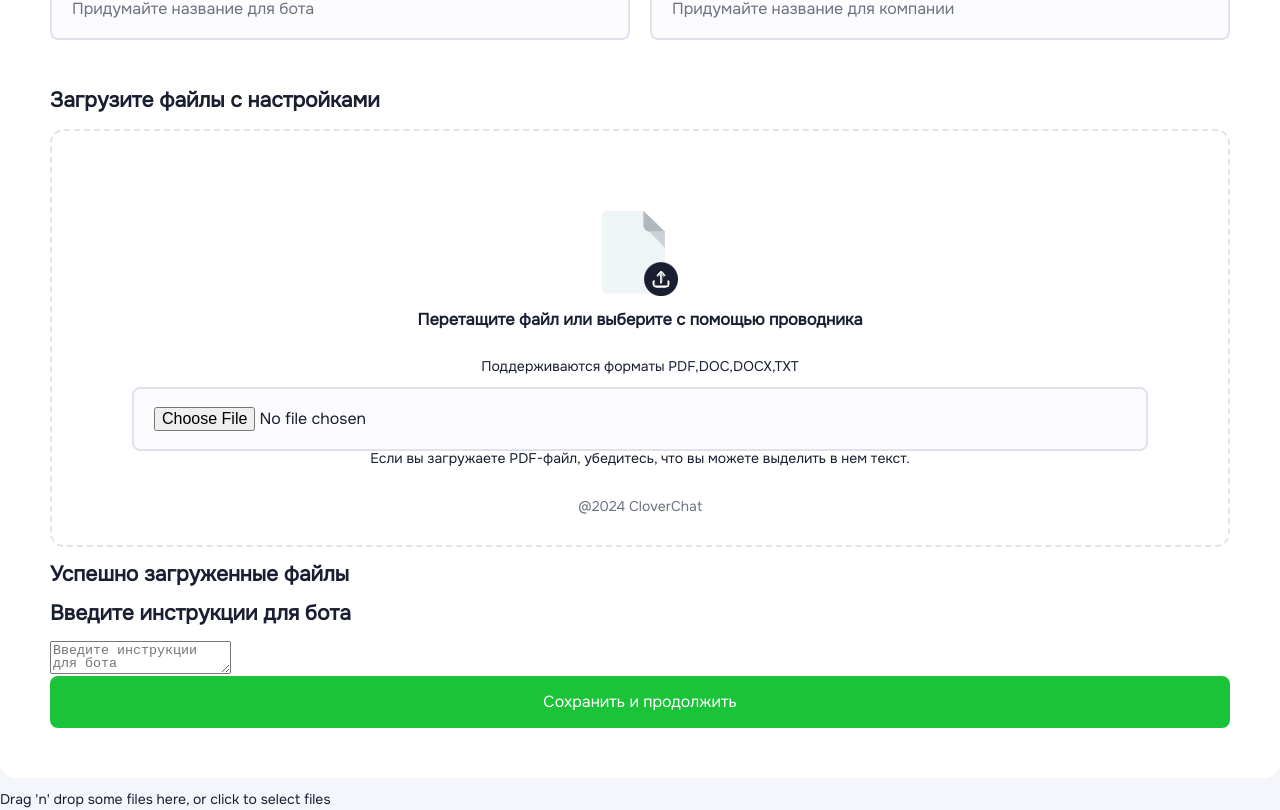
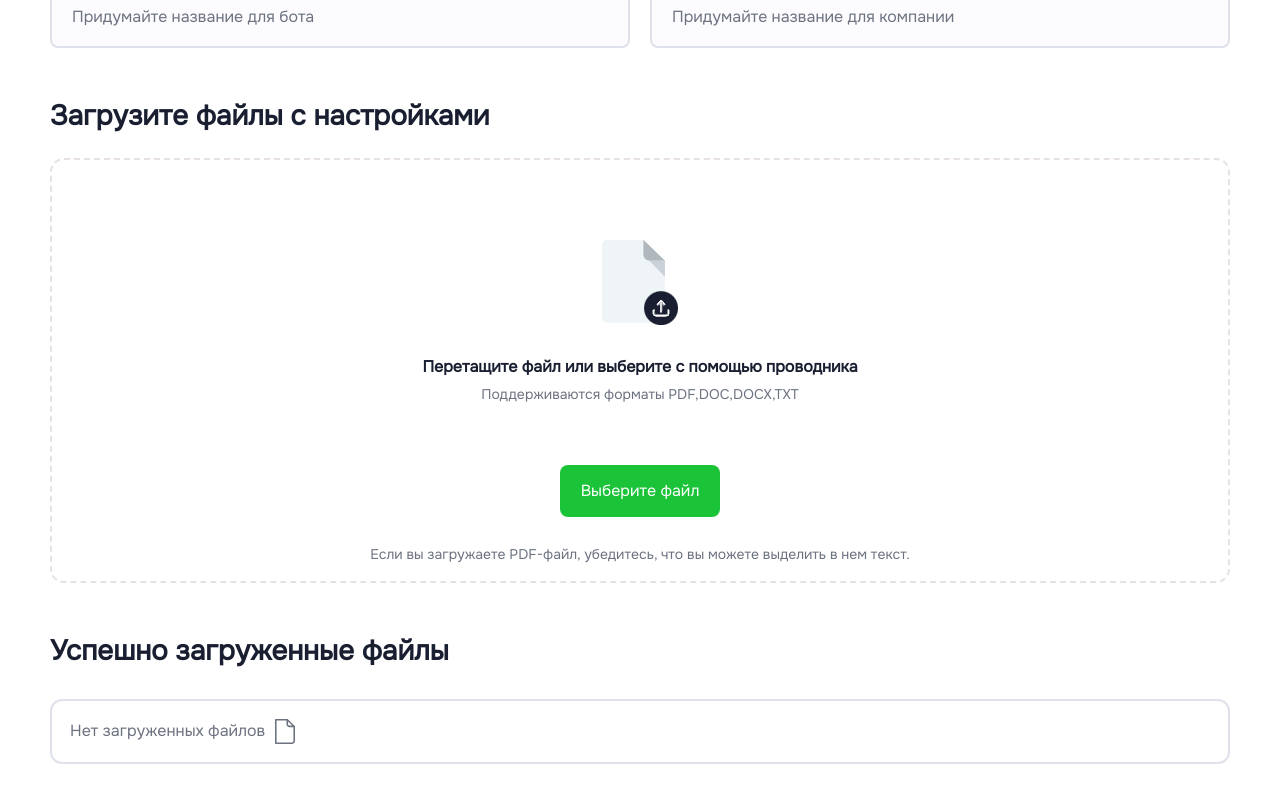
Before and after one commit to fender5234/CLG, a React (Vite) app: page / in a window 1280 px wide. Shown: the part 453-1263 px from the top of the page. Built offline with nearby package versions, Linux system fonts and the light colour scheme.

Commit message:
Верстка страницы создание нового чатбота

```diff
--- a/src/components/DropZone.jsx
+++ b/src/components/DropZone.jsx
@@ -1,20 +1,16 @@
-import React, {useCallback} from 'react'
-import {useDropzone} from 'react-dropzone'
+import React, { useCallback } from 'react'
+import { useDropzone } from 'react-dropzone'
 
-function MyDropzone() {
+function MyDropzone({ children }) {
   const onDrop = useCallback(acceptedFiles => {
     // Do something with the files
   }, [])
-  const {getRootProps, getInputProps, isDragActive} = useDropzone({onDrop})
+  const { getRootProps, getInputProps } = useDropzone({ onDrop })
 
   return (
-    <div {...getRootProps()}>
-      <input {...getInputProps()} />
-      {
-        isDragActive ?
-          <p>Drop the files here ...</p> :
-          <p>Drag 'n' drop some files here, or click to select files</p>
-      }
+    <div  {...getRootProps()}>
+      <input{...getInputProps()} />
+      {children}
     </div>
   )
 }
--- a/src/components/NewChatBot.jsx
+++ b/src/components/NewChatBot.jsx
@@ -3,6 +3,9 @@ import '../styles/input-photochat.scss'
 import '../styles/input-description.scss'
 import '../styles/new-chat-bot-form.scss'
 import '../styles/upload-wrapper.scss'
+import '../styles/chatbot-instructions.scss'
+import '../styles/chatbot-set-wrapper.scss'
+import '../styles/succes-uploaded.scss'
 import '../styles/wrapper.scss'
 
 import MyDropzone from './DropZone'
@@ -17,7 +20,12 @@ function NewChatBot() {
                     <div className="chatbot-profile__description">
                         <div className="photochat">
                             <h3 className="photochat__header">Фото чатбота</h3>
-                            <label className='photochat__label' htmlFor="photochat-input"><img src="src/assets/images/pick-photo.svg" alt="Иконка загрузки фото" /><span>Загрузить фото</span><input className='photochat__input' id="photochat-input" name="photochat" type="file" /></label>
+                            <MyDropzone>
+                                <label className='photochat__label' htmlFor="photochat-input">
+                                    <img src="src/assets/images/pick-photo.svg" alt="Иконка загрузки фото" />
+                                    <span>Загрузить фото</span>
+                                </label>
+                            </MyDropzone>
                             <span className='input-description'>Поддерживается формат JPG, PNG, and SVG до 1MB</span>
                         </div>
                     </div>
@@ -36,27 +44,28 @@ function NewChatBot() {
 
                 <div className="chatbot-upload-wrapper">
                     <h2>Загрузите файлы с настройками</h2>
+                    <MyDropzone>
                         <label className="chatbot-set-wrapper">
                             <img src="src/assets/images/pick-file.png" alt="Иконка загрузки файла" />
                             <h3>Перетащите файл или выберите с помощью проводника</h3>
                             <p>Поддерживаются форматы PDF,DOC,DOCX,TXT</p>
-                        <input id="chatbot-set" name="chatbot-set" type="file" />
+                            <button className='chatbot-set-wrapper__button'>Выберите файл</button>
                             <span>Если вы загружаете PDF-файл, убедитесь, что вы можете выделить в нем текст.</span>
                         </label>
+                    </MyDropzone>
                 </div>
 
                 <div className="succes-uploaded">
                     <h2>Успешно загруженные файлы</h2>
+                    <div className='succes-uploaded__area'><p>Нет загруженных файлов </p> <img src="src/assets/images/not-files.svg" alt="Иконка пустой файл" /></div>
                 </div>
 
                 <div className="chatbot-instructions">
                     <h2>Введите инструкции для бота</h2>
-                    <textarea name="chatbot-inctruction" id="chatbot-inctruction" placeholder='Введите инструкции для бота'></textarea>
+                    <textarea className='chatbot-inctruction' name="chatbot-inctruction" id="chatbot-inctruction" placeholder='Введите инструкции для бота'></textarea>
                 </div>
                 <button type='button'>Сохранить и продолжить</button>
             </form>
-
-            <MyDropzone />
         </div>
     )
 }
--- a/src/styles/App.scss
+++ b/src/styles/App.scss
@@ -20,10 +20,6 @@ body {
 }
 
 #root {
-    height: 100%;
-}
-
-.main {
     height: 100%;
 }
 
--- /dev/null
+++ b/src/styles/chatbot-instructions.scss
@@ -0,0 +1,14 @@
+.chatbot-inctruction {
+  color: rgb(25, 31, 49);
+  font-family: "Onest-Regular", sans-serif;
+  padding: 30px;
+  width: 100%;
+  resize: none;
+  border: 2px solid #dfe2eb;
+  border-radius: 12px;
+  min-height: 212px;
+}
+
+.chatbot-instructions>h2 {
+  margin: 0 0 20px;
+}
--- /dev/null
+++ b/src/styles/chatbot-set-wrapper.scss
@@ -0,0 +1,40 @@
+.chatbot-set-wrapper {
+  position: relative;
+  display: flex;
+  flex-direction: column;
+  justify-content: center;
+  align-items: center;
+  padding: 80px 80px 20px;
+  border: 2px  dashed rgba(229, 223, 226, 0.92);
+  border-radius: 14px;
+  cursor: pointer;
+}
+
+.chatbot-set-wrapper>img {
+  display: block;
+  margin-bottom: 30px;
+}
+
+.chatbot-set-wrapper>h3 {
+  margin: 0 0 5px;
+  font-family: 'Onest-Medium', sans-serif;
+  line-height: 23px;
+  font-size: 16px;
+}
+
+.chatbot-set-wrapper>p {
+  margin: 0 0 30px;
+  line-height: 22px;
+  color: rgb(108, 114, 128);
+}
+
+.chatbot-set-wrapper__button {
+  max-width: 160px;
+}
+
+.chatbot-set-wrapper>span {
+  display: block;
+  text-align: center;
+  color: rgb(108, 114, 128);
+  padding: 30px 0 0;
+}
--- a/src/styles/input-photochat.scss
+++ b/src/styles/input-photochat.scss
@@ -1,4 +1,8 @@
-.photochat {}
+.photochat {
+    display: flex;
+    flex-direction: column;
+    align-items: flex-start;
+}
 
 .photochat__input {
     opacity: 0;
--- a/src/styles/input.scss
+++ b/src/styles/input.scss
@@ -1,4 +1,4 @@
-input {
+input,textarea {
     width: 100%;
     padding: 18px 20px;
     color: rgb(25, 31, 49);
--- a/src/styles/new-chat-bot-form.scss
+++ b/src/styles/new-chat-bot-form.scss
@@ -3,3 +3,10 @@
     background-color: #ffffff;
     border-radius: 15px;
 }
+
+.new-chat-bot-form>h1,
+h2 {
+    font-family: 'Onest-Medium', sans-serif;
+    line-height: 36px;
+    font-size: 28px;
+}
--- a/src/styles/new-chat-bot.scss
+++ b/src/styles/new-chat-bot.scss
@@ -3,6 +3,7 @@
     align-items: center;
     margin-bottom: 50px;
 }
+
 .chatbot-profile__image {
     display: block;
     width: 120px;
@@ -14,10 +15,9 @@
 
 }
 
-.chatbot-profile__description {
-}
-.chatbot-profile__header {
-}
+.chatbot-profile__description {}
+
+.chatbot-profile__header {}
 
 .chatbot-name__wrapper {
     display: grid;
@@ -25,9 +25,16 @@
     grid-gap: 20px;
     margin-bottom: 50px;
 }
-.chatbot-name__label {
-}
+
+.chatbot-name__label {}
+
 .chatbot-name__label-span {
     display: block;
     margin: 0 0 10px;
 }
+
+.new-chat-bot-form button {
+    display: block;
+    width: 250px;
+    margin: 30px auto 0;
+}
--- /dev/null
+++ b/src/styles/succes-uploaded.scss
@@ -0,0 +1,27 @@
+.succes-uploaded {
+  margin-bottom: 50px;
+}
+
+.succes-uploaded>h2 {
+  margin: 0 0 30px;
+}
+
+.succes-uploaded__area {
+  display: flex;
+  align-items: center;
+  padding: 18px;
+  border: 2px solid rgb(223, 226, 235);
+  border-radius: 12px;
+}
+
+.succes-uploaded__area>p {
+  margin: 0;
+  font-size: 16px;
+  color: rgb(108, 114, 128);
+}
+
+.succes-uploaded__area>img {
+  display: block;
+  width: 20px;
+  margin-left: 10px;
+}
--- a/src/styles/upload-wrapper.scss
+++ b/src/styles/upload-wrapper.scss
@@ -1,17 +1,9 @@
+.chatbot-upload-wrapper {
+    margin: 0 0 50px;
+}
+
 .upload-wrapper h2 {
     font-family: 'Onest-Medium', sans-serif;
     font-size: 16px;
     margin: 0 0 20px;
 }
-
-.chatbot-set-wrapper {
-    position: relative;
-    display: flex;
-    flex-direction: column;
-    justify-content: center;
-    align-items: center;
-    padding: 80px;
-    border: 2px  dashed rgba(229, 223, 226, 0.92);
-    border-radius: 14px;
-    cursor: pointer;
-}
```
Also changed, not shown: src/assets/images/not-files.svg (added). Lines whose indentation alone changed are shown as unchanged.
